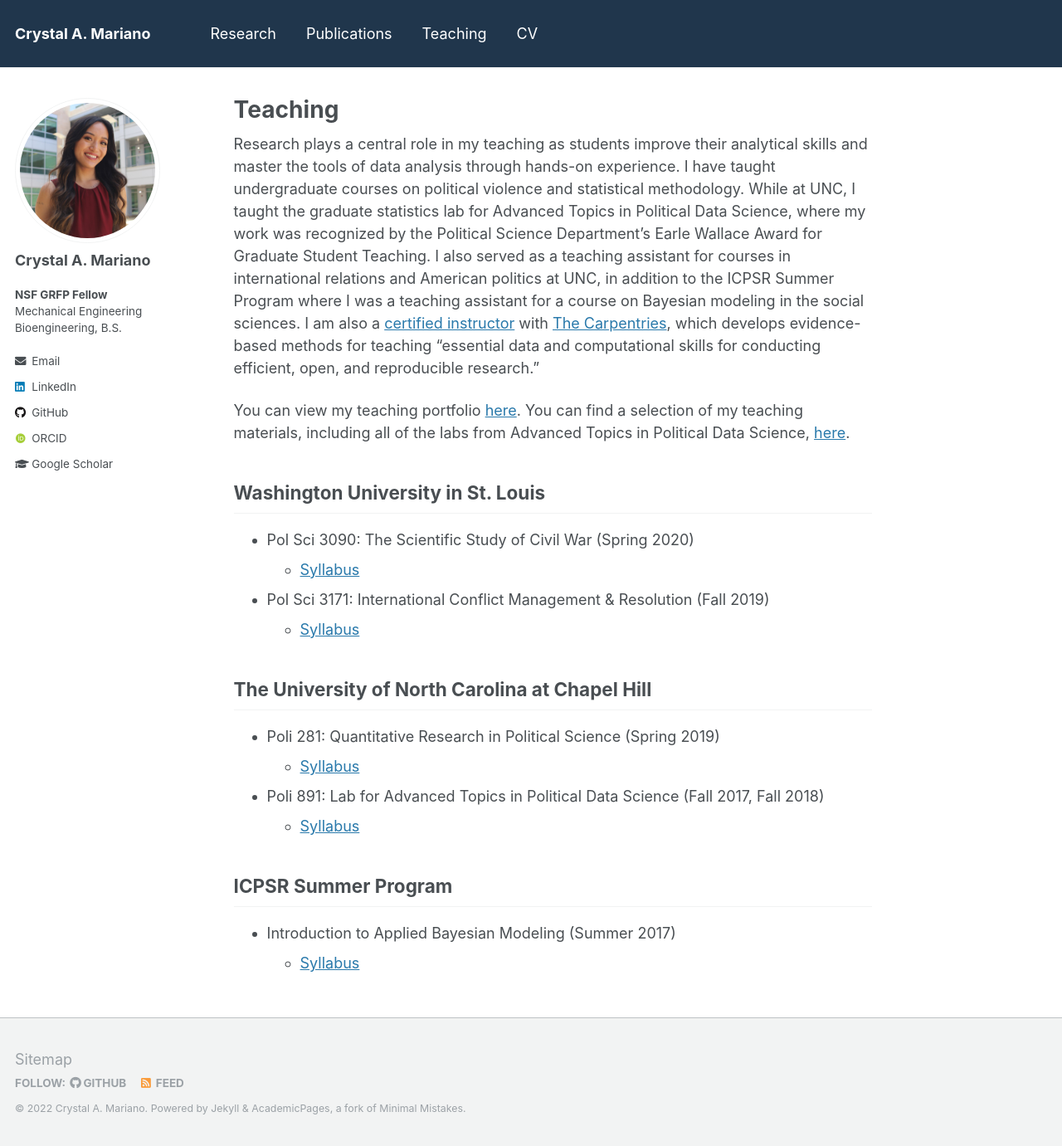
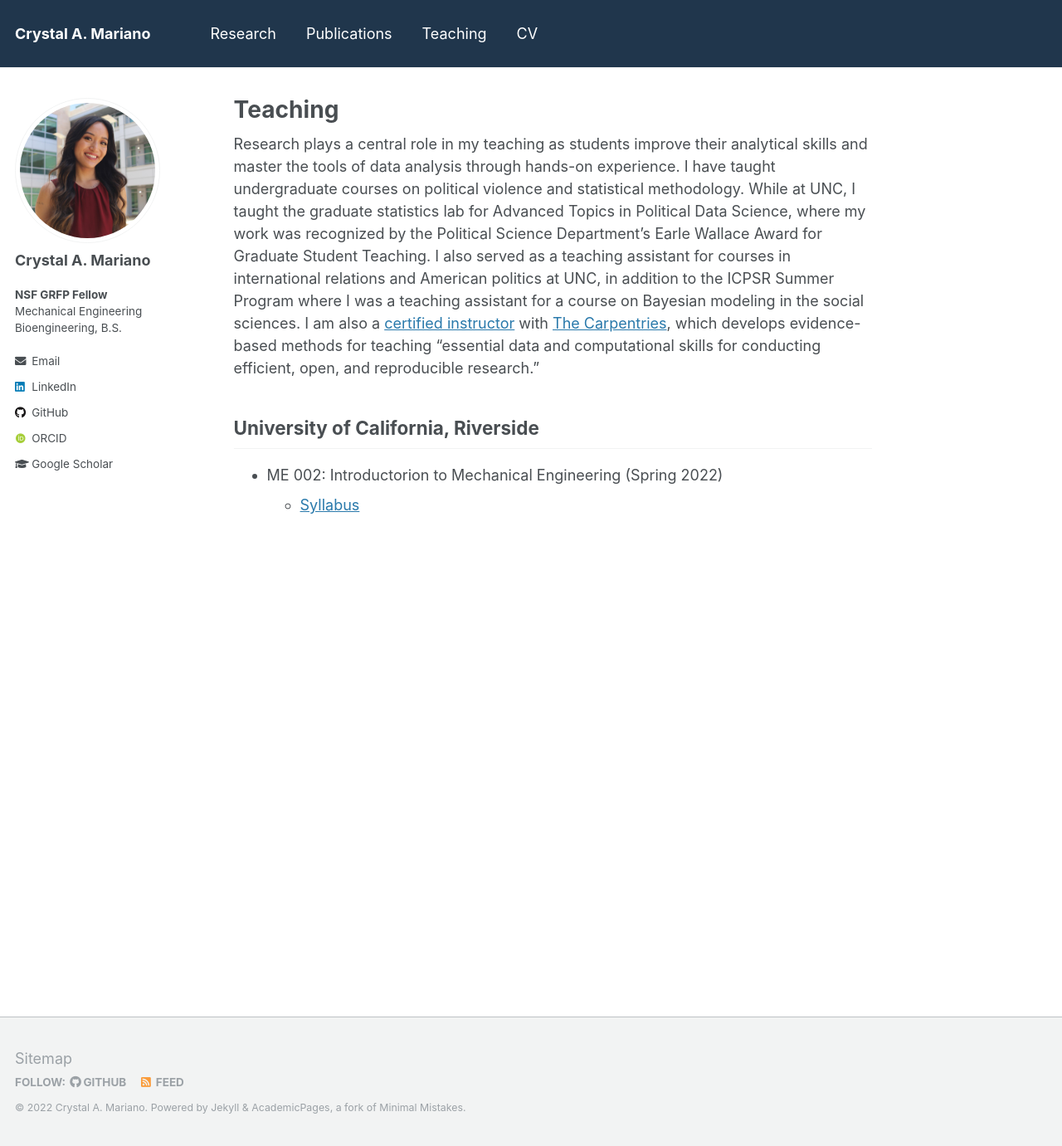
Before and after one commit to crystalamariano/crystalamariano.github.io, a Jekyll site: the page built from _pages/teaching.md, in a window 1280 px wide and 1381 px high. Shown: the whole window at 83% size. Built offline with Jekyll 4.4.1, drawn with Linux system fonts in a browser that asks for light colours; some web fonts are replaced.

Commit message:
Updated Teaching Class and Syllabus

```diff
--- a/_pages/teaching.md
+++ b/_pages/teaching.md
@@ -19,22 +19,7 @@ methods for teaching "essential data and computational skills for conducting
 efficient, open, and reproducible research."
 
 
-You can view my teaching portfolio [here](/files/pdf/teaching/Portfolio.pdf).
-You can find a selection of my teaching materials, including all of the labs
-from Advanced Topics in Political Data Science, [here](/teaching-materials).
 
-## Washington University in St. Louis
-- Pol Sci 3090: The Scientific Study of Civil War (Spring 2020)
-    - [Syllabus](/files/pdf/teaching/PS 3090 Syllabus.pdf)
-- Pol Sci 3171: International Conflict Management & Resolution (Fall 2019)
-    - [Syllabus](/files/pdf/teaching/PS 3171 Syllabus.pdf)
-
-## The University of North Carolina at Chapel Hill
-- Poli 281: Quantitative Research in Political Science (Spring 2019)
-    - [Syllabus](/files/pdf/teaching/POLI 281 Syllabus.pdf)
-- Poli 891: Lab for Advanced Topics in Political Data Science (Fall 2017, Fall 2018)
-    - [Syllabus](/files/pdf/teaching/POLI 891 Syllabus.pdf)
-
-## ICPSR Summer Program
-- Introduction to Applied Bayesian Modeling (Summer 2017)
-    - [Syllabus](/files/pdf/teaching/bayes2017.pdf)
+## University of California, Riverside
+- ME 002: Introductorion to Mechanical Engineering (Spring 2022)
+    - [Syllabus](/files/pdf/teaching/Syllabus.pdf)
```
